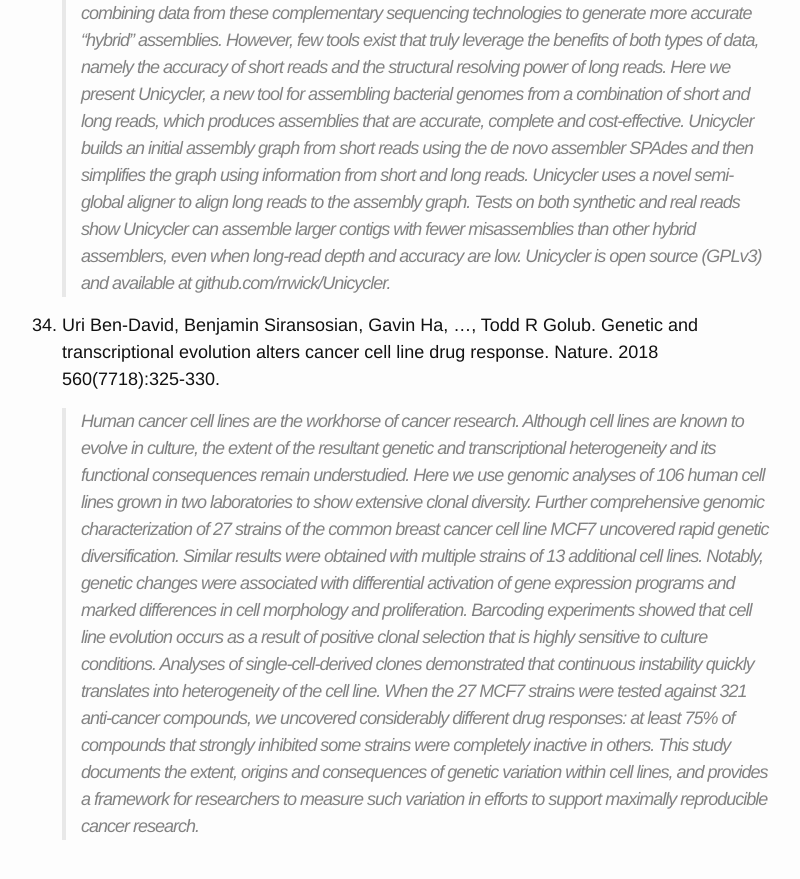
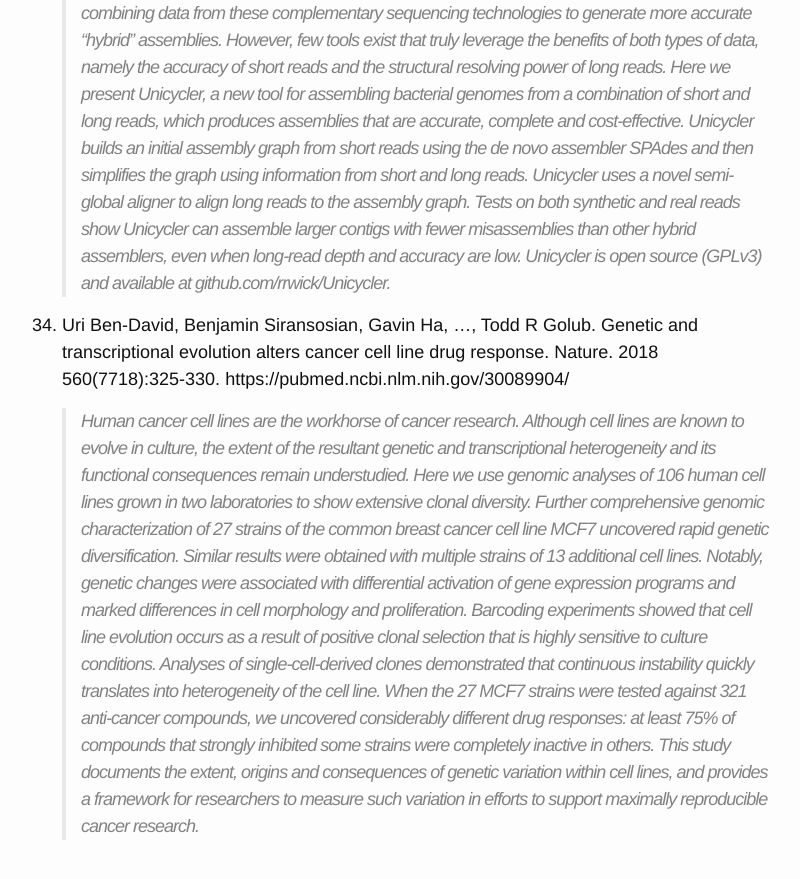
Before and after one commit to dcmb-courses/bioinf602-603, a Jekyll site: the page built from Genomics.md, in a window 1280 px wide and 900 px high, scrolled down 12860 px. Shown: the top 879 px of the window, without its empty margins (238-1038 px from the left). Built offline with Jekyll 4.4.1, drawn with Linux system fonts in a browser that asks for light colours; part of the change alters nothing that is shown.

Commit message:
Update Genomics.md

```diff
--- a/Genomics.md
+++ b/Genomics.md
@@ -153,6 +153,6 @@ Bioinformatics. 2015 Sep 3;51:11.14.1-11.14.19.
 
    >The Illumina DNA sequencing platform generates accurate but short reads, which can be used to produce accurate but fragmented genome assemblies. Pacific Biosciences and Oxford Nanopore Technologies DNA sequencing platforms generate long reads that can produce complete genome assemblies, but the sequencing is more expensive and error-prone. There is significant interest in combining data from these complementary sequencing technologies to generate more accurate "hybrid" assemblies. However, few tools exist that truly leverage the benefits of both types of data, namely the accuracy of short reads and the structural resolving power of long reads. Here we present Unicycler, a new tool for assembling bacterial genomes from a combination of short and long reads, which produces assemblies that are accurate, complete and cost-effective. Unicycler builds an initial assembly graph from short reads using the de novo assembler SPAdes and then simplifies the graph using information from short and long reads. Unicycler uses a novel semi-global aligner to align long reads to the assembly graph. Tests on both synthetic and real reads show Unicycler can assemble larger contigs with fewer misassemblies than other hybrid assemblers, even when long-read depth and accuracy are low. Unicycler is open source (GPLv3) and available at github.com/rrwick/Unicycler.
 
-1. Uri Ben-David, Benjamin Siransosian, Gavin Ha, ..., Todd R Golub.  Genetic and transcriptional evolution alters cancer cell line drug response.  Nature. 2018 560(7718):325-330.
+1. Uri Ben-David, Benjamin Siransosian, Gavin Ha, ..., Todd R Golub.  Genetic and transcriptional evolution alters cancer cell line drug response.  Nature. 2018 560(7718):325-330. https://pubmed.ncbi.nlm.nih.gov/30089904/
 
    >Human cancer cell lines are the workhorse of cancer research. Although cell lines are known to evolve in culture, the extent of the resultant genetic and transcriptional heterogeneity and its functional consequences remain understudied. Here we use genomic analyses of 106 human cell lines grown in two laboratories to show extensive clonal diversity. Further comprehensive genomic characterization of 27 strains of the common breast cancer cell line MCF7 uncovered rapid genetic diversification. Similar results were obtained with multiple strains of 13 additional cell lines. Notably, genetic changes were associated with differential activation of gene expression programs and marked differences in cell morphology and proliferation. Barcoding experiments showed that cell line evolution occurs as a result of positive clonal selection that is highly sensitive to culture conditions. Analyses of single-cell-derived clones demonstrated that continuous instability quickly translates into heterogeneity of the cell line. When the 27 MCF7 strains were tested against 321 anti-cancer compounds, we uncovered considerably different drug responses: at least 75% of compounds that strongly inhibited some strains were completely inactive in others. This study documents the extent, origins and consequences of genetic variation within cell lines, and provides a framework for researchers to measure such variation in efforts to support maximally reproducible cancer research.
```
